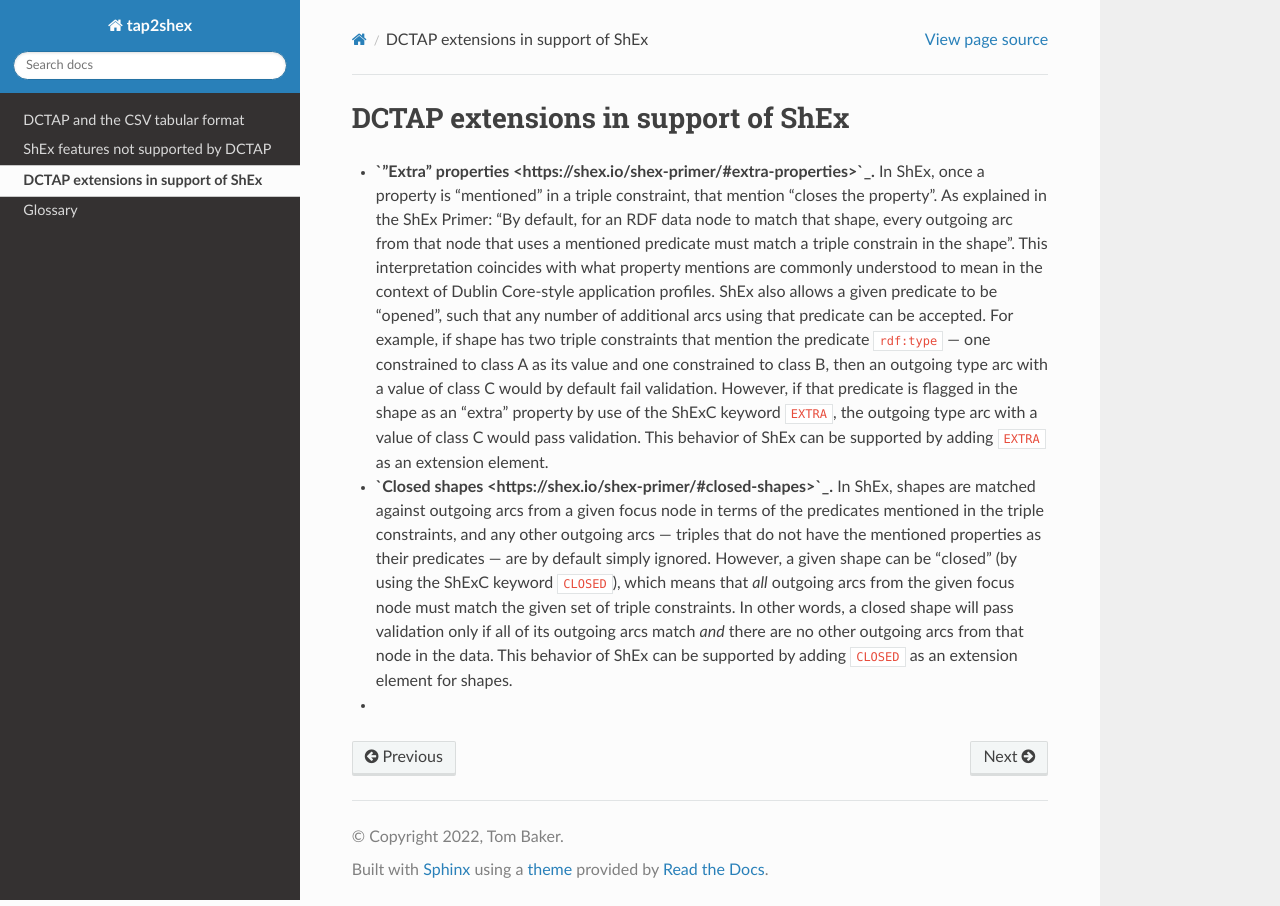
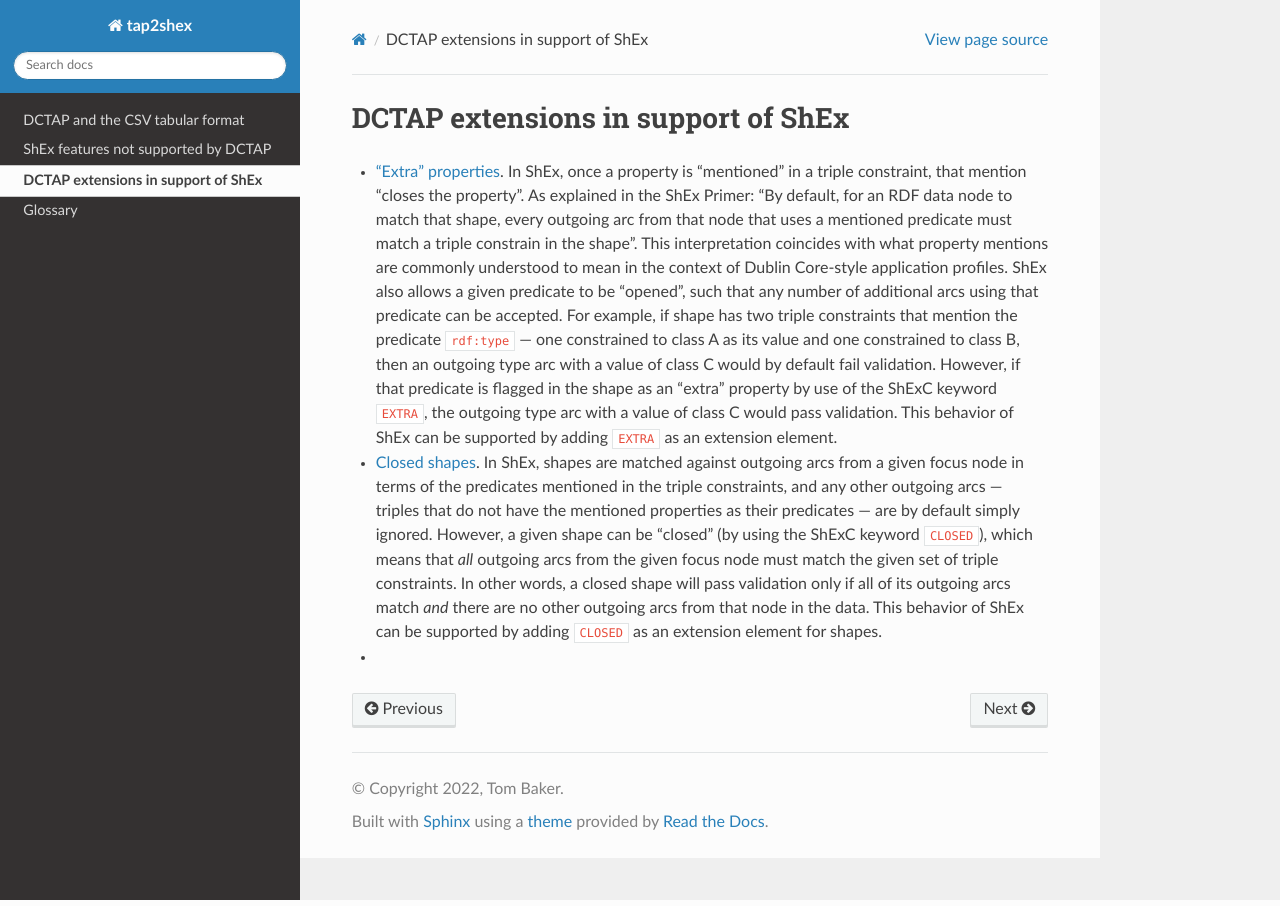
Before and after one commit to tombaker/tapshex, a Sphinx documentation site: the page built from docs/shex_extensions/index.rst, in a window 1280 px wide. Built offline with Sphinx 7.4.7 and the Read the Docs theme 2.0.0, drawn with Linux system fonts in a browser that asks for light colours.

Commit message:
minor editorial fix

```diff
--- a/docs/shex_extensions/index.rst
+++ b/docs/shex_extensions/index.rst
@@ -3,7 +3,7 @@
 DCTAP extensions in support of ShEx
 -----------------------------------
 
-- **`"Extra" properties <https://shex.io/shex-primer/#extra-properties>`_.** In ShEx, once a property is "mentioned" in a triple constraint, that mention "closes the property". As explained in the ShEx Primer: "By default, for an RDF data node to match that shape, every outgoing arc from that node that uses a mentioned predicate must match a triple constrain in the shape". This interpretation coincides with what property mentions are commonly understood to mean in the context of Dublin Core-style application profiles. ShEx also allows a given predicate to be "opened", such that any number of additional arcs using that predicate can be accepted. For example, if shape has two triple constraints that mention the predicate ``rdf:type`` --- one constrained to class A as its value and one constrained to class B, then an outgoing type arc with a value of class C would by default fail validation. However, if that predicate is flagged in the shape as an "extra" property by use of the ShExC keyword ``EXTRA``, the outgoing type arc with a value of class C would pass validation. This behavior of ShEx can be supported by adding ``EXTRA`` as an extension element.
+- `"Extra" properties <https://shex.io/shex-primer/#extra-properties>`_. In ShEx, once a property is "mentioned" in a triple constraint, that mention "closes the property". As explained in the ShEx Primer: "By default, for an RDF data node to match that shape, every outgoing arc from that node that uses a mentioned predicate must match a triple constrain in the shape". This interpretation coincides with what property mentions are commonly understood to mean in the context of Dublin Core-style application profiles. ShEx also allows a given predicate to be "opened", such that any number of additional arcs using that predicate can be accepted. For example, if shape has two triple constraints that mention the predicate ``rdf:type`` --- one constrained to class A as its value and one constrained to class B, then an outgoing type arc with a value of class C would by default fail validation. However, if that predicate is flagged in the shape as an "extra" property by use of the ShExC keyword ``EXTRA``, the outgoing type arc with a value of class C would pass validation. This behavior of ShEx can be supported by adding ``EXTRA`` as an extension element.
 
-- **`Closed shapes <https://shex.io/shex-primer/#closed-shapes>`_.** In ShEx, shapes are matched against outgoing arcs from a given focus node in terms of the predicates mentioned in the triple constraints, and any other outgoing arcs --- triples that do not have the mentioned properties as their predicates --- are by default simply ignored. However, a given shape can be "closed" (by using the ShExC keyword ``CLOSED``), which means that `all` outgoing arcs from the given focus node must match the given set of triple constraints. In other words, a closed shape will pass validation only if all of its outgoing arcs match `and` there are no other outgoing arcs from that node in the data. This behavior of ShEx can be supported by adding ``CLOSED`` as an extension element for shapes.
+- `Closed shapes <https://shex.io/shex-primer/#closed-shapes>`_. In ShEx, shapes are matched against outgoing arcs from a given focus node in terms of the predicates mentioned in the triple constraints, and any other outgoing arcs --- triples that do not have the mentioned properties as their predicates --- are by default simply ignored. However, a given shape can be "closed" (by using the ShExC keyword ``CLOSED``), which means that `all` outgoing arcs from the given focus node must match the given set of triple constraints. In other words, a closed shape will pass validation only if all of its outgoing arcs match `and` there are no other outgoing arcs from that node in the data. This behavior of ShEx can be supported by adding ``CLOSED`` as an extension element for shapes.
 -
```
